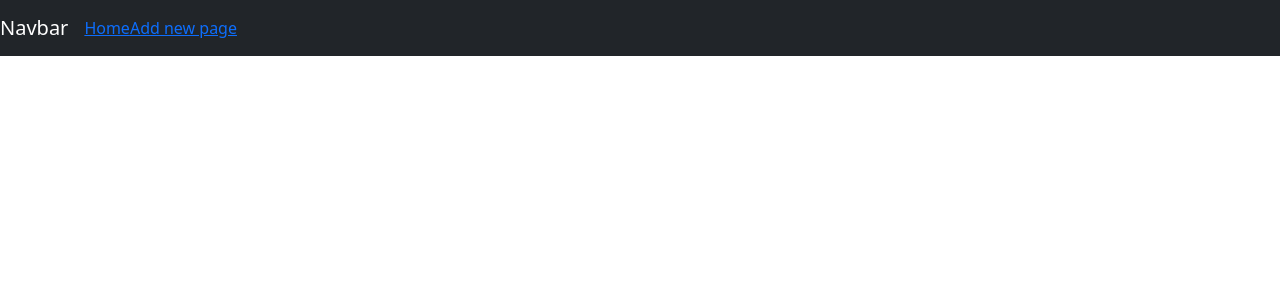
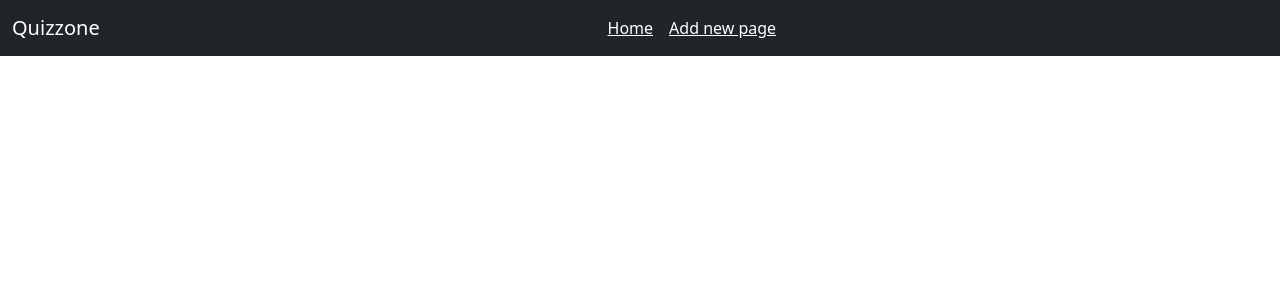
Before and after one commit to eduardomecchia/quizzone, a Vue app: page / in a window 1280 px wide. Shown: the top 300 px of the page. Built offline with nearby package versions, Linux system fonts and the light colour scheme.

Commit message:
Convert navbar to Bootstrap 5 version

```diff
--- a/src/components/Navbar.vue
+++ b/src/components/Navbar.vue
@@ -1,13 +1,17 @@
 <template>
   <nav class="navbar navbar-expand-lg navbar-dark bg-dark">
-    <a class="navbar-brand" href="#">Navbar</a>
-    <button class="navbar-toggler" type="button" data-toggle="collapse" data-target="#navbarNavAltMarkup" aria-controls="navbarNavAltMarkup" aria-expanded="false" aria-label="Toggle navigation">
-      <span class="navbar-toggler-icon"></span>
-    </button>
-    <div class="collapse navbar-collapse" id="navbarNavAltMarkup">
-      <div class="navbar-nav">
-        <router-link to="/">Home</router-link>
-        <router-link to="/new">Add new page</router-link>
+    <div class="container-fluid">
+      <a class="navbar-brand" href="/">Quizzone</a>
+
+      <button class="navbar-toggler" type="button" data-bs-toggle="collapse" data-bs-target="#navbarNavAltMarkup" aria-controls="navbarNavAltMarkup" aria-expanded="false" aria-label="Toggle navigation">
+        <span class="navbar-toggler-icon"></span>
+      </button>
+
+      <div class="collapse navbar-collapse justify-content-center" id="navbarNavAltMarkup">
+        <div class="navbar-nav text-white">
+          <router-link to="/">Home</router-link>
+          <router-link to="/new" class="ms-3">Add new page</router-link>
+        </div>
       </div>
     </div>
   </nav>
@@ -20,7 +24,7 @@ export default {
 </script>
 
 <style scoped>
-  nav {
-    background-color: red;
+  a {
+    color: #fff;
   }
 </style>
```
